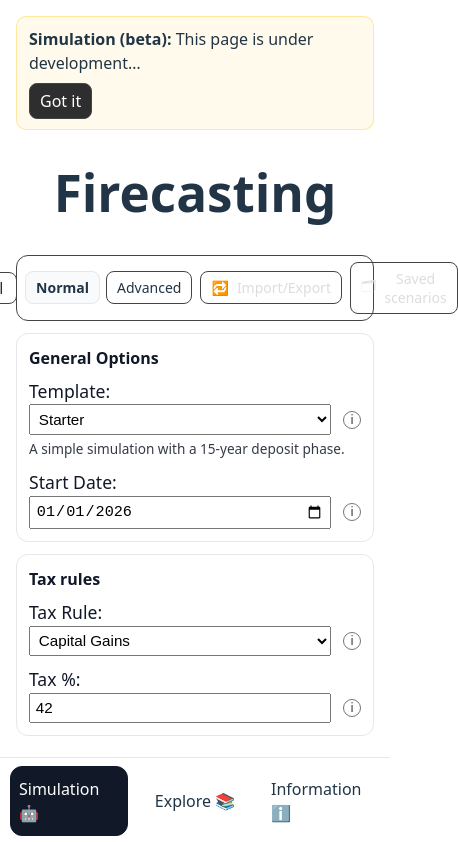
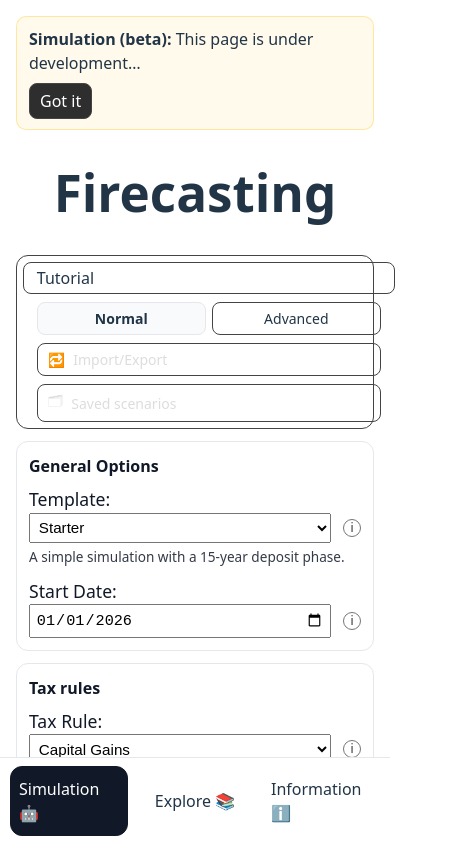
Before and after one commit to Gorm2303/firecasting-frontend, a React (Vite) app in the folder vite-react-frontend/: page /simulation in a window 390 px wide. Shown: the top 842 px of the page, 458 px wide, since content can reach past the window. Built offline with nearby package versions, Linux system fonts and the light colour scheme.

Commit message:
Responsive toolbar + field-row layout helpers

```diff
--- a/vite-react-frontend/src/index.css
+++ b/vite-react-frontend/src/index.css
@@ -142,3 +142,72 @@ button:focus-visible {
     border-color: #111827;
   }
 }
+
+/* Simulation page toolbar: avoid overflow on narrow screens (e.g. 375px wide). */
+.fc-sim-tools {
+  box-sizing: border-box;
+}
+
+@media (max-width: 420px) {
+  .fc-sim-tools {
+    flex-direction: column;
+    align-items: stretch;
+  }
+
+  .fc-sim-tools > * {
+    width: 100%;
+  }
+
+  .fc-sim-mode {
+    width: 100%;
+  }
+
+  .fc-sim-mode button {
+    flex: 1 1 0;
+    min-width: 0;
+  }
+}
+
+/* Form field row helper: label | control | info button. */
+.fc-field-row {
+  display: grid;
+  grid-template-columns: minmax(130px, 0.9fr) minmax(0, 1.4fr) auto;
+  column-gap: 10px;
+  row-gap: 6px;
+  align-items: center;
+}
+
+.fc-field-label {
+  font-size: 13px;
+  opacity: 0.95;
+}
+
+.fc-field-control {
+  min-width: 0;
+}
+
+.fc-field-info {
+  display: inline-flex;
+  justify-content: flex-end;
+}
+
+@media (max-width: 420px) {
+  .fc-field-row {
+    grid-template-columns: 1fr auto;
+    grid-template-areas:
+      "label label"
+      "control info";
+  }
+
+  .fc-field-label {
+    grid-area: label;
+  }
+
+  .fc-field-control {
+    grid-area: control;
+  }
+
+  .fc-field-info {
+    grid-area: info;
+  }
+}
--- a/vite-react-frontend/src/pages/SimulationPage.tsx
+++ b/vite-react-frontend/src/pages/SimulationPage.tsx
@@ -416,8 +416,9 @@ const SimulationPage: React.FC = () => {
       <div style={{ maxWidth: 980, margin: '0 auto' }}>
         <h1 style={{ display: 'flex', justifyContent: 'center' }}>Firecasting</h1>
 
-        <div role="group" aria-label="Simulation tools" style={{
+        <div role="group" aria-label="Simulation tools" className="fc-sim-tools" style={{
           display: 'flex', gap: 8, justifyContent: 'center', alignItems: 'center',
+          flexWrap: 'wrap',
           marginBottom: 12, border: '1px solid #444', borderRadius: 12, padding: 6,
         }}>
           <Link to="/simulation/tutorial" style={{
@@ -426,7 +427,7 @@ const SimulationPage: React.FC = () => {
           }}>
             Tutorial
           </Link>
-          <div role="group" aria-label="Mode" style={{ display: 'flex', gap: 6, alignItems: 'center' }}>
+          <div role="group" aria-label="Mode" className="fc-sim-mode" style={{ display: 'flex', gap: 6, alignItems: 'center' }}>
             {modeButton('Normal', 'normal')}
             {modeButton('Advanced', 'advanced')}
           </div>
```
